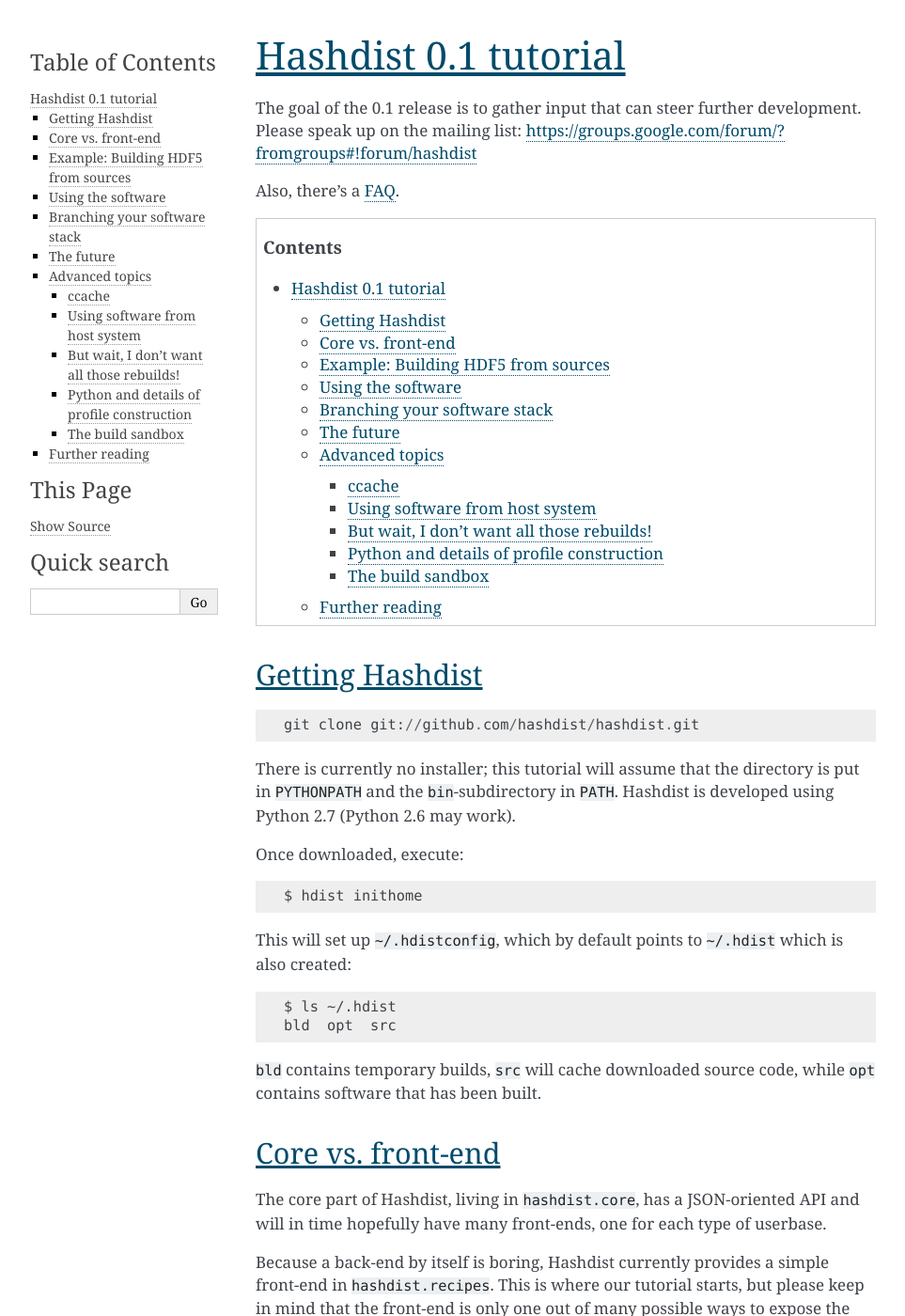
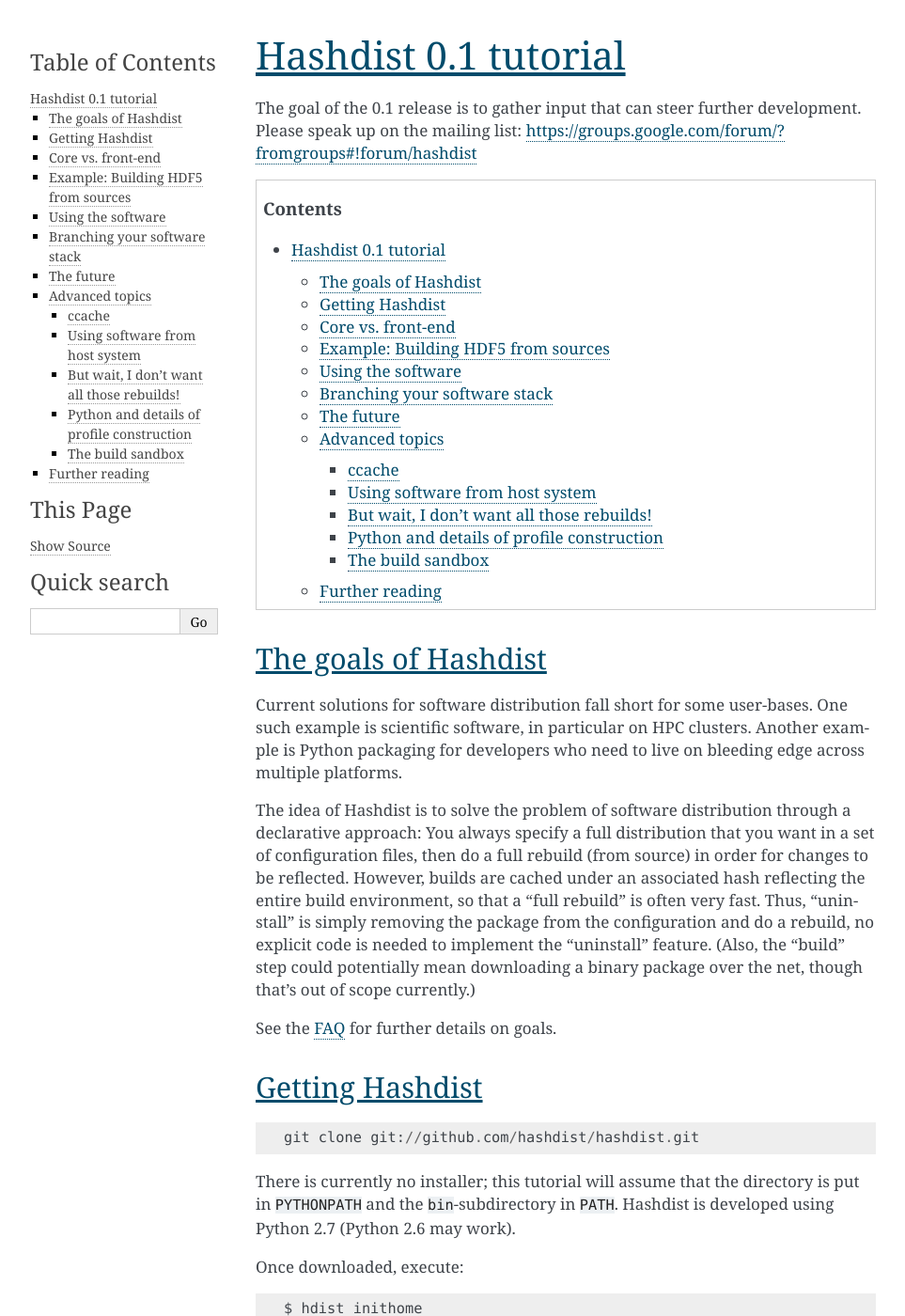
Before and after one commit to hashdist/hashdist, a Sphinx documentation site: the page built from doc/source/tutorial.rst, in a window 1280 px wide and 1400 px high. Shown: the whole window at 94% size, without its empty margins (148-1111 px from the left). Built offline with Sphinx 7.4.7, drawn with Linux system fonts in a browser that asks for light colours.

Commit message:
DOC copy overview of hashdist to tutorial

```diff
--- a/doc/source/index.rst
+++ b/doc/source/index.rst
@@ -17,7 +17,7 @@
 are cached under an associated hash reflecting the entire build
 environment, so that a "full rebuild" is often very fast. Thus,
 "uninstall" is simply removing the package from the configuration and
-do a rebuild, no explicit code is needed to implement the “uninstall”
+do a rebuild, no explicit code is needed to implement the "uninstall"
 feature. (Also, the "build" step could potentially mean downloading a
 binary package over the net, though that’s out of scope currently.)
 
--- a/doc/source/tutorial.rst
+++ b/doc/source/tutorial.rst
@@ -5,11 +5,28 @@
 development. Please speak up on the mailing list:
 https://groups.google.com/forum/?fromgroups#!forum/hashdist
 
-Also, there's a :ref:`FAQ`.
-
 .. contents::
 
+The goals of Hashdist
+---------------------
 
+Current solutions for software distribution fall short for some
+user-bases.  One such example is scientific software, in particular on
+HPC clusters.  Another example is Python packaging for developers who
+need to live on bleeding edge across multiple platforms.
+
+The idea of Hashdist is to solve the problem of software distribution
+through a declarative approach: You always specify a full distribution
+that you want in a set of configuration files, then do a full rebuild
+(from source) in order for changes to be reflected. However, builds
+are cached under an associated hash reflecting the entire build
+environment, so that a "full rebuild" is often very fast. Thus,
+"uninstall" is simply removing the package from the configuration and
+do a rebuild, no explicit code is needed to implement the "uninstall"
+feature. (Also, the "build" step could potentially mean downloading a
+binary package over the net, though that’s out of scope currently.)
+
+See the :ref:`FAQ` for further details on goals.
 
 Getting Hashdist
 ----------------
```
